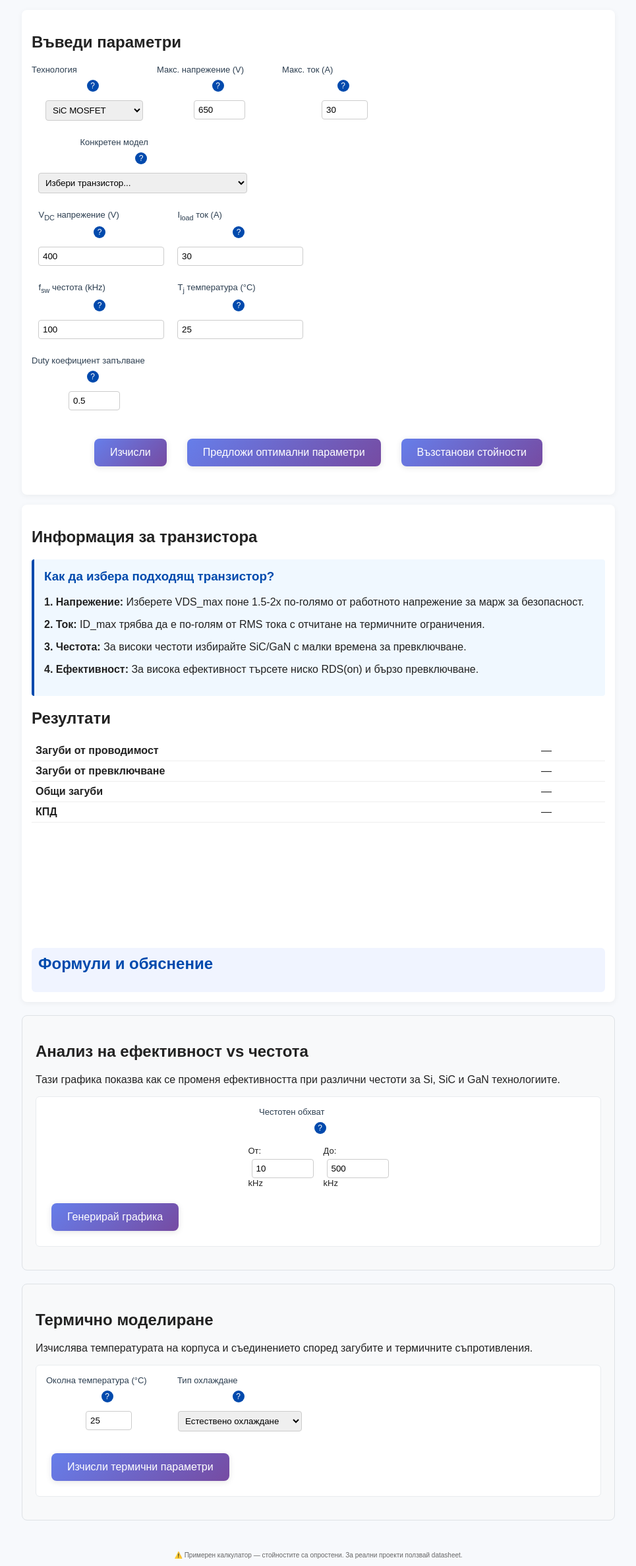
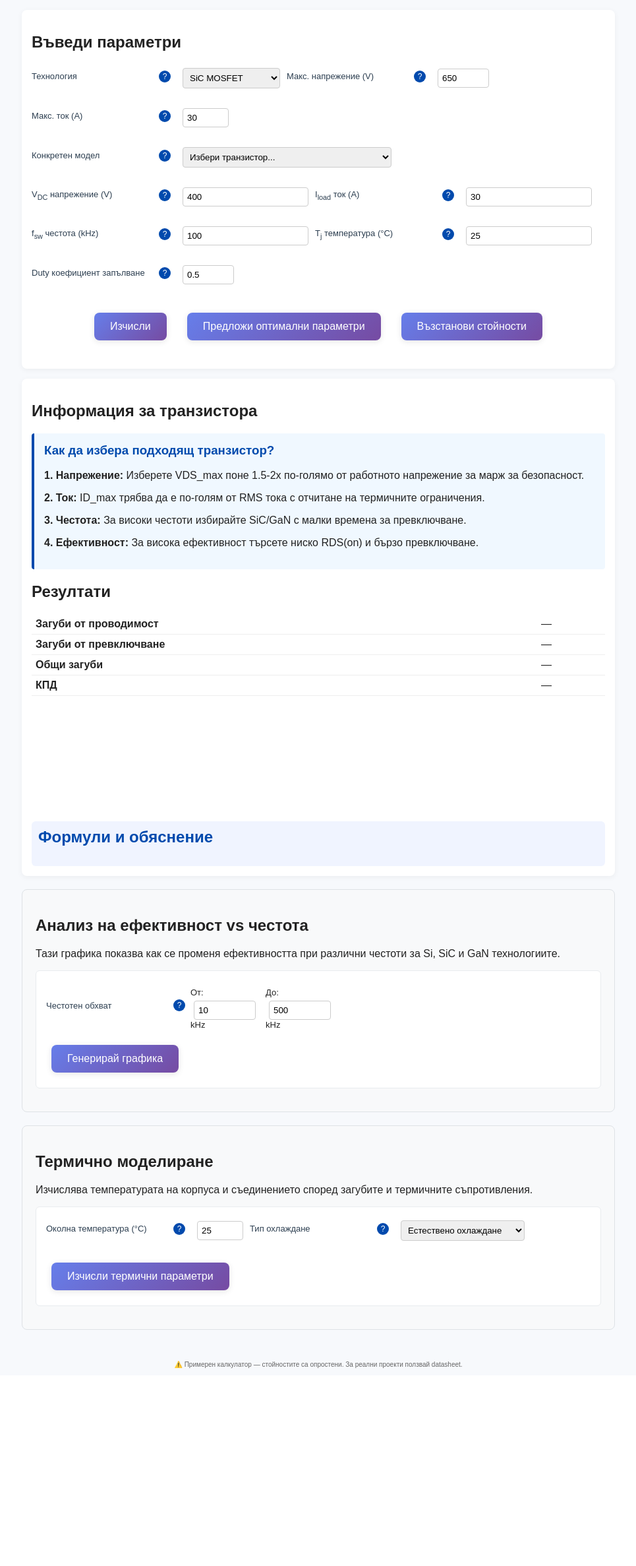
Before and after one commit to wafray93/PowerLossCalc, a Flask app: page / in a window 1280 px wide; the page is wider, and only the part inside the window is pictured. Shown: the part 77-2451 px from the top of that part at 66% size, without its empty margins (157-1122 px from the left). After the commit the page ends 2151 px from the top of that part, so only its background shows below. Run offline with Flask 3, Linux system fonts and the light colour scheme; a map, chart or similar area stays blank.

Commit message:
Adjust layout to display input elements side-by-side
Modify CSS to enforce a row flex direction for input groups, ensuring elements are displayed horizontally.

Replit-Commit-Author: Agent
Replit-Commit-Session-Id: 35db456f-c712-474e-9618-67bf690588bc
Replit-Commit-Checkpoint-Type: full_checkpoint
Replit-Commit-Screenshot-Url: https://storage.googleapis.com/screenshot-production-us-central1/7a54c3c4-03b2-40e6-af10-77373727e946/35db456f-c712-474e-9618-67bf690588bc/tmgSojs

```diff
--- a/static/style.css
+++ b/static/style.css
@@ -114,6 +114,7 @@ button:hover {
 .input-group {
   position: relative;
   display: flex;
+  flex-direction: row !important;
   align-items: center;
   gap: 8px;
   margin-bottom: 15px;
```
